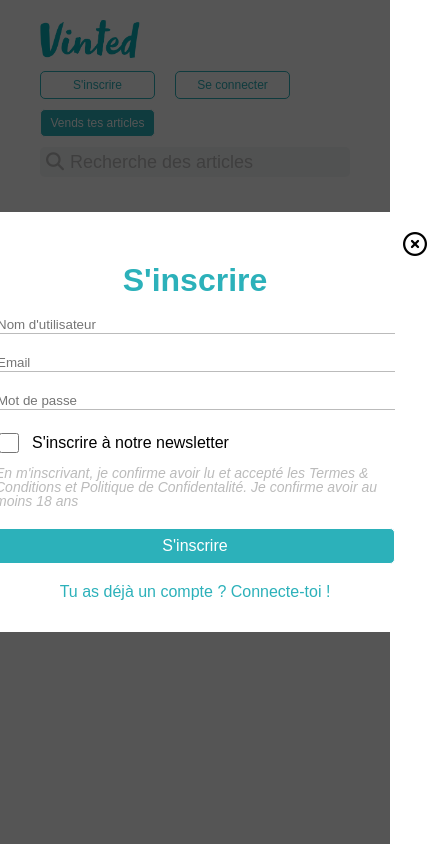
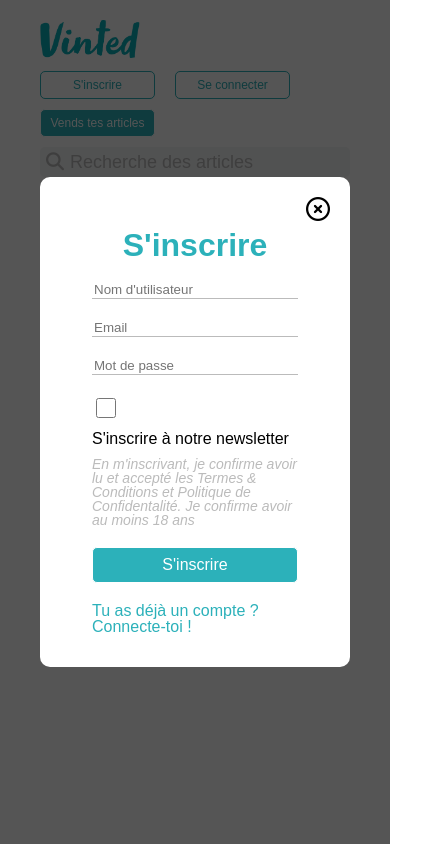
Before and after one commit to gilbert-paul/vinted-front-LeReacteur, a React (Vite) app: page /user/login in a window 390 px wide. Both pictures are taken after a click on the button "S'inscrire". Shown: the whole page, 447 px wide, since content can reach past the window. Built offline with nearby package versions, Linux system fonts and the light colour scheme; no server answers.

Commit message:
Modifications margin modal responsive

```diff
--- a/src/App.css
+++ b/src/App.css
@@ -250,6 +250,7 @@
 
 .container-modal .__to-close {
   position: relative;
+  margin:40px;
 }
 
 .container-modal i {
--- a/src/pages/Signup/signup.css
+++ b/src/pages/Signup/signup.css
@@ -17,7 +17,8 @@
   display: flex;
   flex-direction: column;
   gap:20px;
-  width:400px;
+  max-width:400px;
+
   margin-bottom:20px;
 }
 main.__signup .container form input{
```
